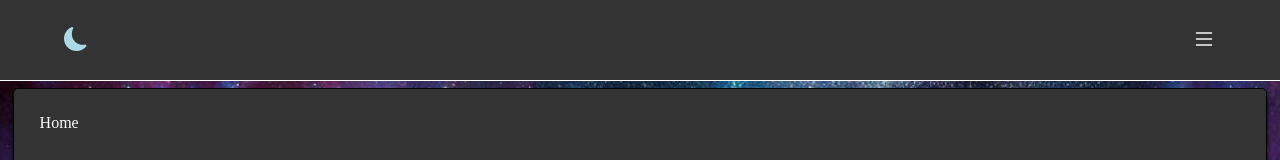
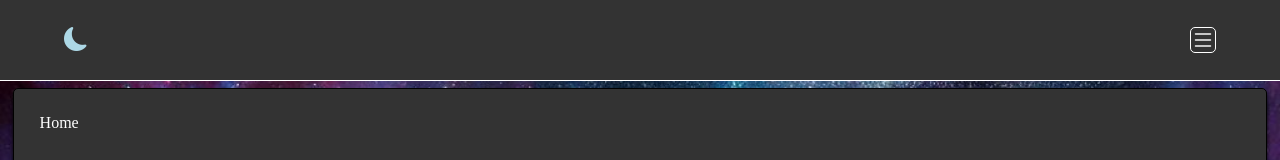
Before and after one commit to Jameshuff95/jan2025, a React (Vite) app: page / in a window 1280 px wide. Shown: the top 160 px of the page. Built offline with nearby package versions, Linux system fonts and the light colour scheme.

Commit message:
changed .container overflow to hidden vs auto

```diff
--- a/src/App.css
+++ b/src/App.css
@@ -15,6 +15,16 @@
 
 #menu-btn {
   color: var(--card-text);
+  border: 1px solid var(--card-text);
+  border-radius: 5px;
+  display: grid;
+  place-items: center;
+}
+
+#menu-btn:active {
+  background-color: var(--card-text);
+  color: var(--background);
+  box-shadow: inset 0 0 0.25rem var(--background);
 }
 
 #nav,
--- a/src/Components/Nav.tsx
+++ b/src/Components/Nav.tsx
@@ -1,5 +1,5 @@
 import React, { useState } from 'react';
-import { Nav, NavLink, Modal, Button } from 'react-bootstrap';
+import { Nav, NavLink, Modal, Button, Col } from 'react-bootstrap';
 
 interface ThemeProps {
   theme: string;
@@ -16,10 +16,11 @@ const Navigation: React.FC<ThemeProps> = ({ theme, toggleTheme }) => {
     <Nav id="nav" className={theme === 'dark' ? 'dark' : 'light'}>
       <i
         id="theme"
+        onClick={toggleTheme}
         className={theme === 'dark' ? 'bi bi-moon-fill' : 'bi bi-sun-fill'}
-        onClick={toggleTheme}
       />
-      <i id="menu-btn" className="bi bi-list" onClick={handleShow} />
+      <i id="menu-btn" className="bi bi-list" style={{}} onClick={handleShow} />
+
       <Modal id="menu" show={show} onHide={handleClose}>
         <Modal.Header>
           <Modal.Title>Menu</Modal.Title>
--- a/src/index.css
+++ b/src/index.css
@@ -42,7 +42,7 @@ body {
   display: flex;
   flex-direction: column;
   gap: 0.5rem;
-  overflow: auto;
+  overflow: hidden;
   padding: 0.5rem;
 }
 
```
